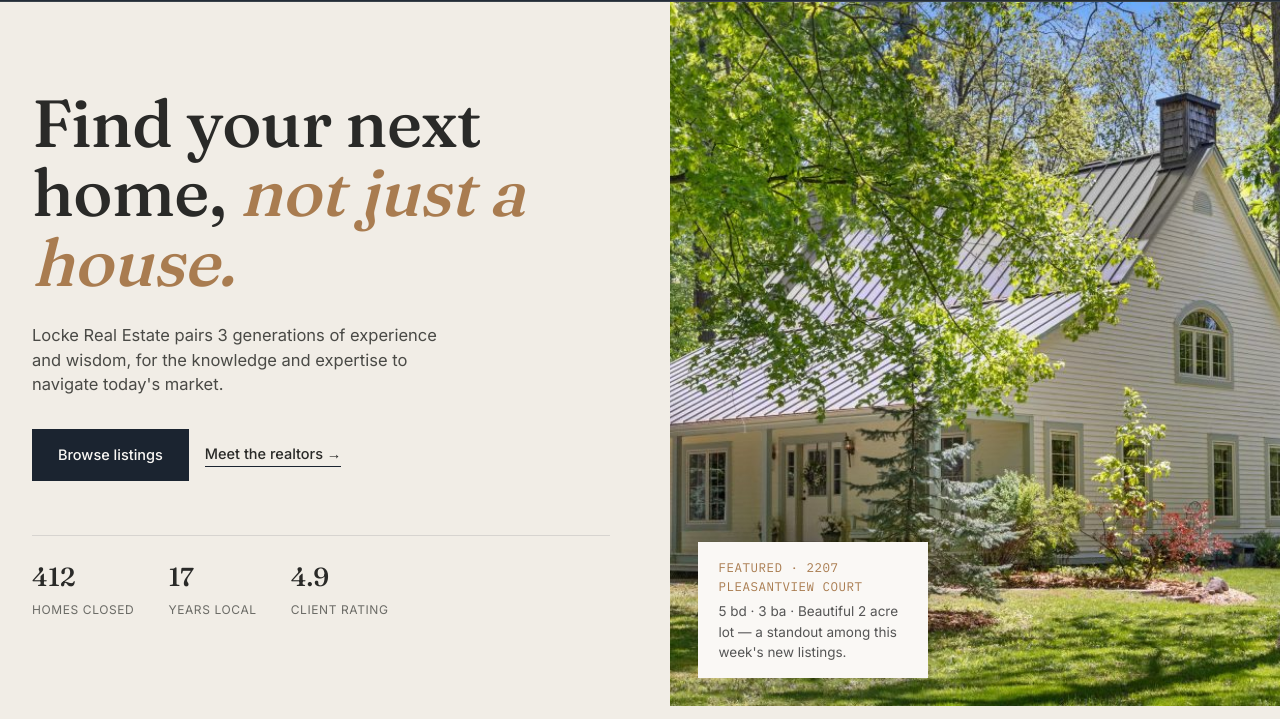
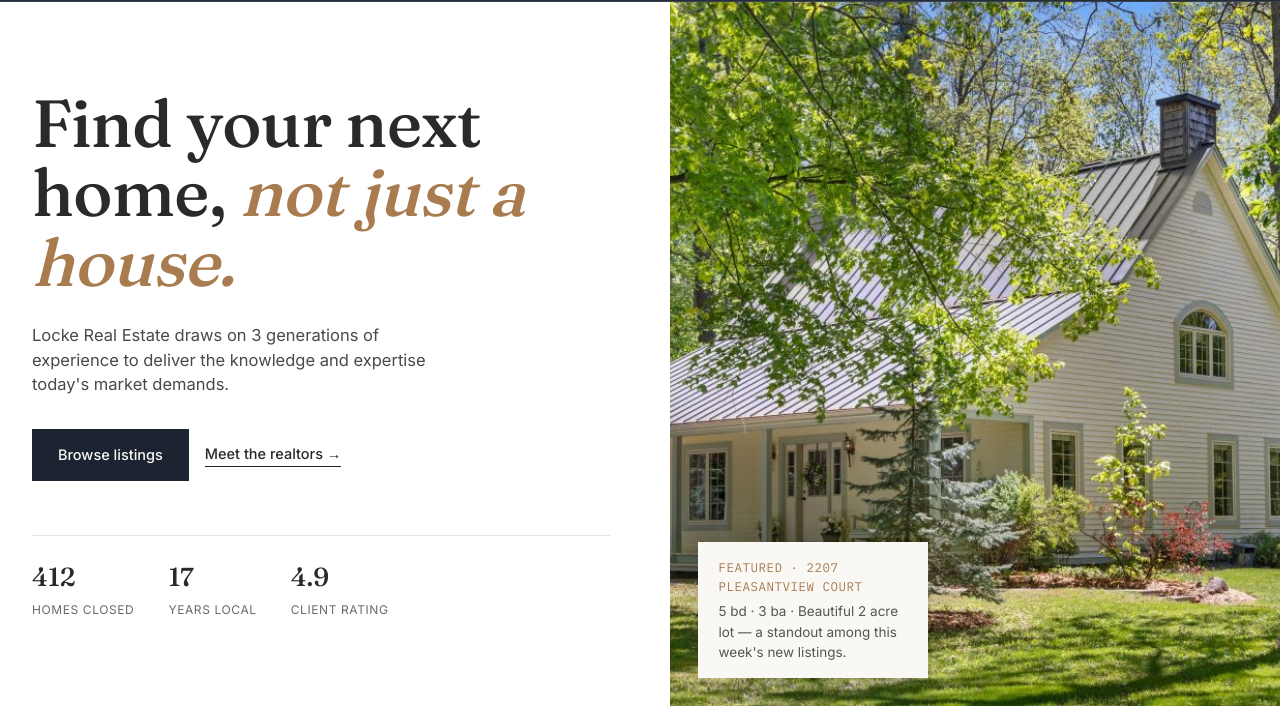
Before and after one commit to joshchase610-eng/locke-home-preview, a plain HTML site: page index.html in a window 1280 px wide. Shown: the part 81-800 px from the top of the page. Drawn offline with Linux system fonts and the light colour scheme.

Commit message:
Add files via upload

```diff
--- a/index.html
+++ b/index.html
@@ -12,7 +12,7 @@
     --ink:#1B2430;
     --brass:#A97C50;
     --brass-light:#C9A876;
-    --linen:#F1EDE6;
+    --linen:#FFFFFF;
     --sage:#6E7F6C;
     --paper:#FAF8F5;
     --charcoal:#2A2A28;
@@ -273,7 +273,7 @@
 <section class="hero">
   <div class="hero-copy">
     <h1>Find your next home, <em>not just a house.</em></h1>
-    <p>Locke Real Estate pairs 3 generations of experience and wisdom, for the knowledge and expertise to navigate today's market.</p>
+    <p>Locke Real Estate draws on 3 generations of experience to deliver the knowledge and expertise today's market demands.</p>
     <div class="hero-actions">
       <a href="#listings" class="btn-primary">Browse listings</a>
       <a href="#agents" class="btn-ghost">Meet the realtors →</a>
```
